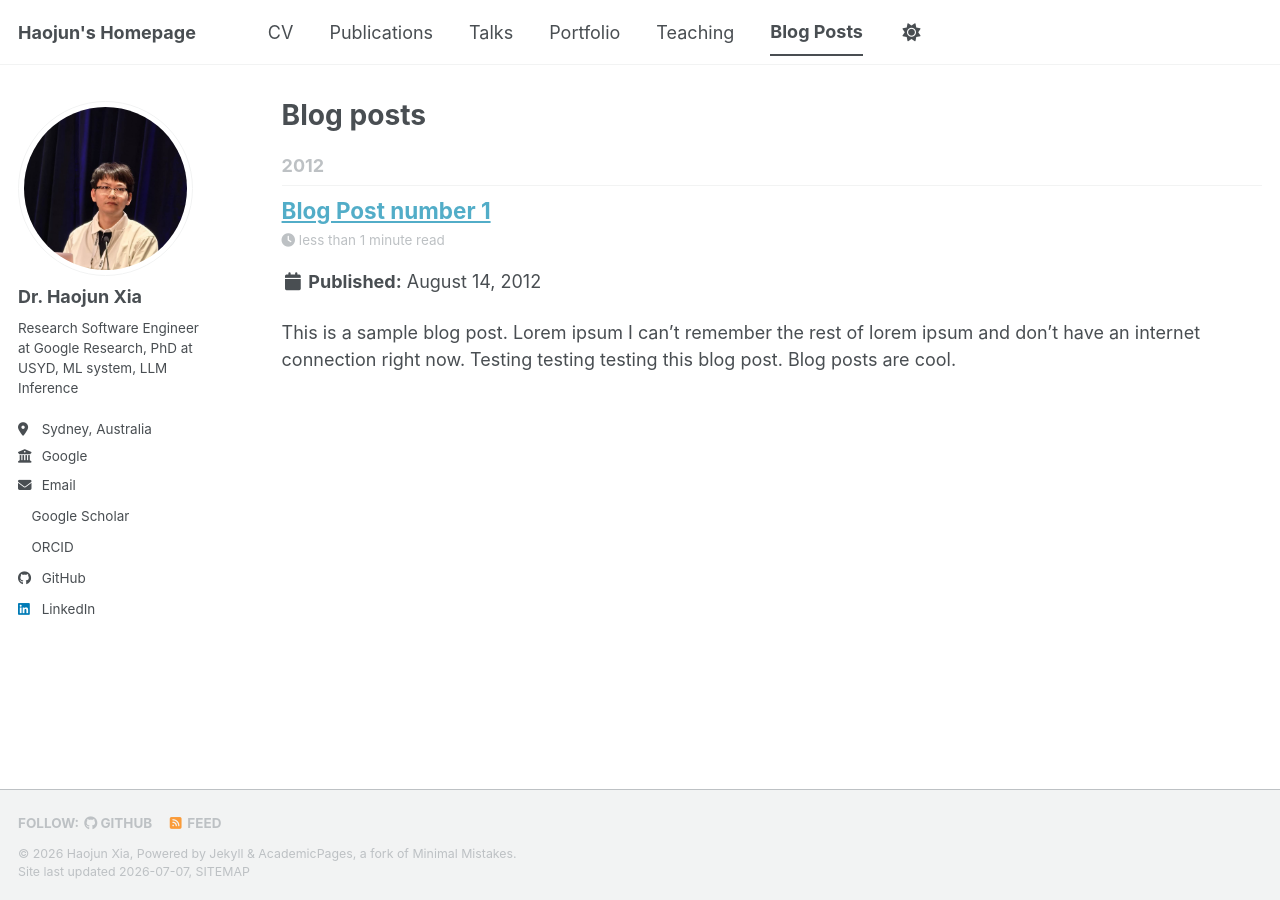
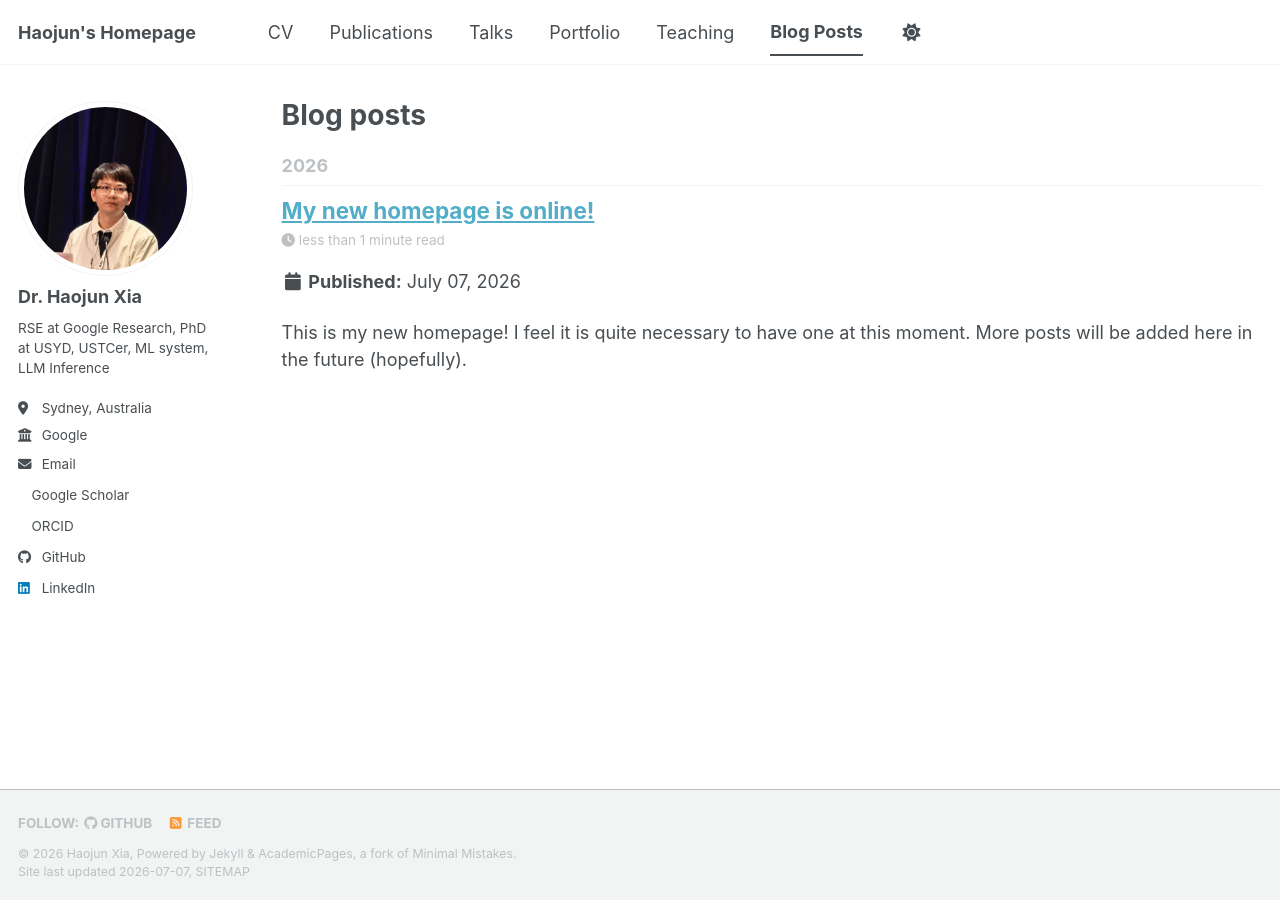
Before and after one commit to Summer-Summer/Summer-Summer.github.io, a Jekyll site: the page built from _pages/year-archive.html, in a window 1280 px wide. Built offline with Jekyll 4.4.1, drawn with Linux system fonts in a browser that asks for light colours; a style sheet for code colours, icons or effects is not loaded.

```diff
--- a/_config.yml
+++ b/_config.yml
@@ -26,7 +26,7 @@ author:
   avatar           : "profile.JPG"
   name             : "Dr. Haojun Xia"
   pronouns         : #"he/his"
-  bio              : "Research Software Engineer at Google Research, PhD at USYD, ML system, LLM Inference"
+  bio              : "RSE at Google Research, PhD at USYD, USTCer, ML system, LLM Inference"
   location         : "Sydney, Australia"
   employer         : "Google"
   uri              : # URL
--- a/_pages/cv.md
+++ b/_pages/cv.md
@@ -7,7 +7,7 @@ redirect_from:
   - /resume
 ---
 
-<div class="wordwrap">You can also find my downloadable CV on <a href="/files/cv_haojun_xia.pdf">my CV</a>.</div>
+<div class="wordwrap">This is my <a href="/files/cv_haojun_xia.pdf" target="_blank">downloadable CV</a>.</div>
 
 {% include base_path %}
 
--- a/_posts/2012-08-14-blog-post-1.md
+++ /dev/null
@@ -1,20 +0,0 @@
----
-title: 'Blog Post number 1'
-date: 2012-08-14
-permalink: /posts/2012/08/blog-post-1/
-tags:
-  - cool posts
-  - category1
-  - category2
----
-
-This is a sample blog post. Lorem ipsum I can't remember the rest of lorem ipsum and don't have an internet connection right now. Testing testing testing this blog post. Blog posts are cool.
-
-Headings are cool
-======
-
-You can have many headings
-======
-
-Aren't headings cool?
-------
--- /dev/null
+++ b/_posts/2026-07-07-blog-post-1.md
@@ -0,0 +1,21 @@
+---
+title: 'My new homepage is online!'
+date: 2026-07-07
+permalink: /posts/2026-07-07-blog-post-1/
+tags:
+  - cool posts
+  - category1
+  - category2
+---
+
+This is my new homepage! I feel it is quite necessary to have one at this moment.
+More posts will be added here in the future (hopefully).
+
+Headings are cool
+======
+
+You can have many headings
+======
+
+Aren't headings cool?
+------
```
Also changed, not shown: _portfolio/lap_soc.md (added, +65 -0 lines), _portfolio/portfolio-1.md (deleted, +0 -7 lines), _portfolio/portfolio-2.html (deleted, +0 -7 lines), _talks/2024-07-11-atc-talk.md (+4 -4 lines), images/LAP_SoC/ADFA.png (added), images/LAP_SoC/LAP_SoC.png (added), images/LAP_SoC/outputs.png (added), images/LAP_SoC/results.png (added), 1 other file.
